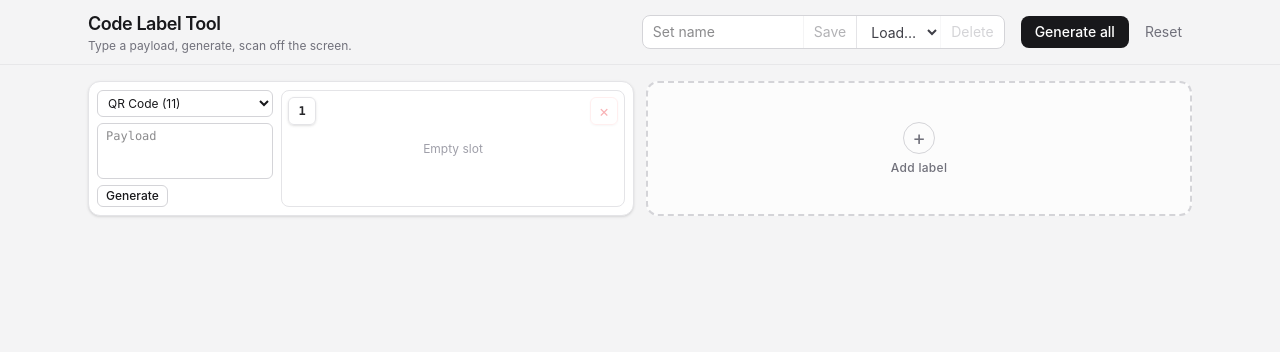
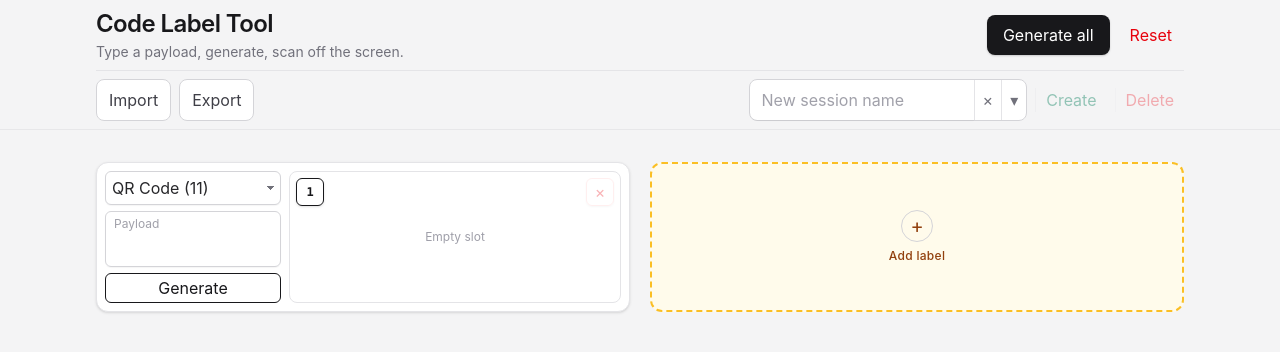
Before and after one commit to DearNoodle/scan-code, a React (Vite) app: page / in a window 1280 px wide. Shown: the top 352 px of the page. Built offline with nearby package versions, Linux system fonts and the light colour scheme.

Commit message:
feat: add import/export functionality and update styles

```diff
--- a/src/App.tsx
+++ b/src/App.tsx
@@ -1,4 +1,4 @@
-import { useEffect, useState } from 'react'
+import { useEffect, useRef, useState } from 'react'
 import {
   createInitialState,
   sessionReducer,
@@ -32,6 +32,8 @@ export default function App() {
   const [sets, setSets] = useState<LabelSet[]>(() => localSetStore.load())
   const [setName, setSetName] = useState('')
   const [selectedSetId, setSelectedSetId] = useState('')
+  const [sessionPickerOpen, setSessionPickerOpen] = useState(false)
+  const importInputRef = useRef<HTMLInputElement>(null)
 
   function apply(event: Parameters<typeof sessionReducer>[1]) {
     const next = sessionReducer(state, event, encode)
@@ -62,97 +64,166 @@ export default function App() {
   function persistNamed() {
     const name = setName.trim()
     if (!name) return
-    const next = saveSet(localSetStore, { name, session: state })
+    const next = saveSet(localSetStore, { name, session: state, id: selectedSetId || undefined })
     setSets(next)
-    const saved = next.find((s) => s.name === name)
+    const saved = next.find((s) => s.id === selectedSetId || s.name === name)
     if (saved) setSelectedSetId(saved.id)
+  }
+
+  function selectSession(id: string) {
+    const nextSession = sets.find((set) => set.id === id)
+    if (!nextSession || nextSession.id === selectedSetId) return
+
+    const currentSession = sets.find((set) => set.id === selectedSetId)
+    if (currentSession) {
+      setSets(saveSet(localSetStore, { name: currentSession.name, session: state, id: currentSession.id }))
+    }
+    const loaded = loadSet(localSetStore, nextSession.id)
+    if (loaded.rows.length) {
+      setState(loaded)
+      setSelectedSetId(nextSession.id)
+      setSetName(nextSession.name)
+      setSessionPickerOpen(false)
+    }
+  }
+
+  async function exportSession() {
+    const data = JSON.stringify(state, null, 2)
+    const blob = new Blob([data], { type: 'application/json' })
+
+    const saveFilePicker = (window as Window & {
+      showSaveFilePicker?: (options: {
+        suggestedName: string
+        types: { description: string; accept: Record<string, string[]> }[]
+      }) => Promise<{ createWritable: () => Promise<FileSystemWritableFileStream> }>
+    }).showSaveFilePicker
+
+    if (saveFilePicker) {
+      try {
+        const handle = await saveFilePicker({
+          suggestedName: 'code-label-session.json',
+          types: [{ description: 'JSON session', accept: { 'application/json': ['.json'] } }],
+        })
+        const writable = await handle.createWritable()
+        await writable.write(blob)
+        await writable.close()
+      } catch (error) {
+        if ((error as DOMException).name !== 'AbortError') throw error
+      }
+      return
+    }
+
+    const name = window.prompt('Export file name', 'code-label-session.json')
+    if (!name) return
+    const url = URL.createObjectURL(blob)
+    const link = document.createElement('a')
+    link.href = url
+    link.download = name.endsWith('.json') ? name : `${name}.json`
+    link.click()
+    URL.revokeObjectURL(url)
+  }
+
+  function importSession(file: File) {
+    void file.text().then((contents) => {
+      const imported = JSON.parse(contents) as SessionState
+      if (!Array.isArray(imported.rows) || !imported.rows.length) throw new Error('Invalid session')
+      setState(imported)
+      setSelectedSetId('')
+      setSetName('')
+    }).catch(() => window.alert('That file does not contain a valid session.'))
   }
 
   return (
     <div className="min-h-svh bg-zinc-100 text-zinc-900">
       <header className="sticky top-0 z-10 border-b border-zinc-200/80 bg-zinc-100/90 backdrop-blur">
-        <div className="mx-auto flex max-w-6xl flex-wrap items-center justify-between gap-x-6 gap-y-3 px-4 py-2.5 sm:px-6">
+        <div className="mx-auto max-w-6xl px-5 py-2 sm:px-8 sm:py-2">
+          <div className="flex flex-wrap items-center justify-between gap-x-6 gap-y-2">
             <div className="min-w-0">
-            <h1 className="text-lg font-semibold tracking-tight">Code Label Tool</h1>
-            <p className="text-xs text-zinc-500">Type a payload, generate, scan off the screen.</p>
+              <h1 className="text-xl font-semibold tracking-tight sm:text-2xl">Code Label Tool</h1>
+              <p className="mt-0.5 text-sm text-zinc-500">Type a payload, generate, scan off the screen.</p>
             </div>
-          <div className="flex flex-wrap items-center gap-x-4 gap-y-2">
-            <div className="flex items-stretch overflow-hidden rounded-lg border border-zinc-300 bg-white">
+            <div className="flex items-center gap-2">
+              <button type="button" disabled={busy} className="ui-primary rounded-lg bg-zinc-900 px-4 py-2 text-sm font-medium text-white hover:bg-zinc-800 disabled:opacity-50" onClick={() => apply({ type: 'GENERATE_ALL' })}>
+                {busy ? 'Generating…' : 'Generate all'}
+              </button>
+              <button type="button" className="rounded-lg px-3 py-2 text-sm text-red-600 hover:bg-red-50 hover:text-red-700" onClick={() => apply({ type: 'DELETE_ALL' })}>
+                Reset
+              </button>
+            </div>
+          </div>
+          <div className="mt-2 flex flex-wrap items-center justify-between gap-2 border-t border-zinc-200 pt-2">
+            <div className="flex items-center gap-2">
+              <input ref={importInputRef} type="file" accept="application/json,.json" className="hidden" onChange={(e) => {
+                const file = e.target.files?.[0]
+                if (file) importSession(file)
+                e.target.value = ''
+              }} />
+              <button type="button" className="rounded-lg border border-zinc-300 bg-white px-3 py-2 text-sm text-zinc-700 hover:bg-zinc-50" onClick={() => importInputRef.current?.click()}>
+                Import
+              </button>
+              <button type="button" className="rounded-lg border border-zinc-300 bg-white px-3 py-2 text-sm text-zinc-700 hover:bg-zinc-50" onClick={exportSession}>
+                Export
+              </button>
+            </div>
+            <div className="flex items-center gap-2">
+              <div className="relative flex items-stretch overflow-visible rounded-lg border border-zinc-300 bg-white">
                 <input
-                aria-label="set name"
-                placeholder="Set name"
-                className="w-32 bg-transparent px-2.5 py-1.5 text-sm outline-none focus:bg-zinc-50 sm:w-40"
+                  aria-label="session name"
+                  placeholder="New session name"
+                  className="w-44 rounded-l-lg bg-transparent px-3 py-2 text-sm outline-none focus:bg-zinc-50 sm:w-56"
                   value={setName}
-                onChange={(e) => setSetName(e.target.value)}
-                onKeyDown={(e) => {
-                  if (e.key === 'Enter') persistNamed()
+                  onChange={(e) => {
+                    const name = e.target.value
+                    setSetName(name)
+                    if (name !== sets.find((set) => set.id === selectedSetId)?.name) setSelectedSetId('')
                   }}
+                  onKeyDown={(e) => { if (e.key === 'Enter') persistNamed() }}
                 />
                 <button
                   type="button"
-                disabled={!setName.trim()}
-                className="border-l border-zinc-200 px-2.5 text-sm text-zinc-700 hover:bg-zinc-50 disabled:opacity-40"
-                onClick={persistNamed}
-              >
-                Save
-              </button>
-              <select
-                aria-label="saved sets"
-                className="max-w-36 border-l border-zinc-200 bg-transparent py-1.5 pl-2.5 pr-2 text-sm text-zinc-700 outline-none hover:bg-zinc-50"
-                value={selectedSetId}
-                onChange={(e) => {
-                  const id = e.target.value
-                  if (!id) return
-                  const loaded = loadSet(localSetStore, id)
-                  if (loaded.rows.length) {
-                    setState(loaded)
-                    setSelectedSetId(id)
+                  aria-label="clear session name"
+                  title="Clear session name"
+                  className="border-l border-zinc-200 px-2 text-sm text-zinc-500 hover:bg-zinc-50 hover:text-zinc-800"
+                  onClick={() => {
                     setSetName('')
-                  }
+                    setSelectedSetId('')
+                    setSessionPickerOpen(false)
                   }}
                 >
-                <option value="">Load…</option>
-                {sets.map((s) => (
-                  <option key={s.id} value={s.id}>
-                    {s.name} ({s.rows.length})
-                  </option>
-                ))}
-              </select>
+                  ×
+                </button>
                 <button
                   type="button"
-                disabled={!selectedSetId}
-                className="border-l border-zinc-200 px-2.5 text-sm text-zinc-500 hover:bg-zinc-50 hover:text-red-700 disabled:opacity-30"
-                onClick={() => {
+                  aria-label="select session"
+                  title="Select session"
+                  className="border-l border-zinc-200 px-2 text-sm text-zinc-500 hover:bg-zinc-50 hover:text-zinc-800"
+                  onClick={() => setSessionPickerOpen((open) => !open)}
+                >
+                  ▾
+                </button>
+                {sessionPickerOpen && (
+                  <div className="absolute right-0 top-full z-20 mt-1 max-h-56 min-w-full overflow-y-auto rounded-lg border border-zinc-300 bg-white py-1 shadow-lg">
+                    {sets.length ? sets.map((set) => (
+                      <button key={set.id} type="button" className="block w-full px-3 py-1.5 text-left text-sm text-zinc-700 hover:bg-zinc-50" onClick={() => selectSession(set.id)}>
+                        {set.name} <span className="text-zinc-400">({set.rows.length})</span>
+                      </button>
+                    )) : <span className="block px-3 py-1.5 text-sm text-zinc-400">No saved sessions</span>}
+                  </div>
+                )}
+              </div>
+              <button type="button" aria-label="create session" title="Create session" disabled={!setName.trim()} className="border-l border-zinc-200 px-2.5 text-sm font-medium text-emerald-700 hover:bg-emerald-50 disabled:opacity-40" onClick={persistNamed}>Create</button>
+              <button type="button" aria-label="delete session" title="Delete session" disabled={!selectedSetId} className="border-l border-zinc-200 px-2.5 text-sm text-red-600 hover:bg-red-50 hover:text-red-700 disabled:opacity-30" onClick={() => {
                 if (!selectedSetId) return
                 setSets(deleteSet(localSetStore, selectedSetId))
                 setSelectedSetId('')
-                }}
-              >
-                Delete
-              </button>
-            </div>
-            <div className="flex items-center gap-1.5">
-              <button
-                type="button"
-                disabled={busy}
-                className="rounded-lg bg-zinc-900 px-3.5 py-1.5 text-sm font-medium text-white hover:bg-zinc-800 disabled:opacity-50"
-                onClick={() => apply({ type: 'GENERATE_ALL' })}
-              >
-                {busy ? 'Generating…' : 'Generate all'}
-              </button>
-              <button
-                type="button"
-                className="rounded-lg px-2.5 py-1.5 text-sm text-zinc-500 hover:bg-zinc-200/70 hover:text-zinc-800"
-                onClick={() => apply({ type: 'DELETE_ALL' })}
-              >
-                Reset
-              </button>
+                setSetName('')
+              }}>Delete</button>
             </div>
           </div>
         </div>
       </header>
 
-      <main className="mx-auto grid max-w-6xl grid-cols-1 gap-3 px-4 py-4 pb-16 lg:grid-cols-2 sm:px-6">
+      <main className="mx-auto grid max-w-6xl grid-cols-1 gap-5 px-5 py-6 pb-20 sm:px-8 sm:py-8 lg:grid-cols-2">
         {state.rows.map((row, index) => {
           const native = NATIVE[row.type]
           return (
@@ -180,7 +251,8 @@ export default function App() {
                   aria-label="data"
                   rows={2}
                   placeholder="Payload"
-                  className="h-14 w-full resize-none rounded-md border border-zinc-300 px-2 py-1 font-mono text-xs outline-none focus:border-zinc-500"
+                  className="h-14 w-full resize-none rounded-md border border-zinc-300 px-2 py-1 font-mono leading-3 outline-none focus:border-zinc-500"
+                  style={{ fontSize: '12px', lineHeight: '15px' }}
                   value={row.data}
                   onChange={(e) =>
                     apply({ type: 'CHANGE_DATA', id: row.id, data: e.target.value })
@@ -191,7 +263,7 @@ export default function App() {
                   <button
                     type="button"
                     disabled={busy}
-                    className="rounded-md border border-zinc-300 bg-white px-2 py-0.5 text-xs font-medium hover:bg-zinc-50 disabled:opacity-50"
+                    className="ui-generate w-full rounded-md border border-zinc-300 bg-white px-2 py-0.5 text-xs font-medium hover:bg-zinc-50 disabled:opacity-50"
                     onClick={() => apply({ type: 'GENERATE_ONE', id: row.id })}
                   >
                     Generate
@@ -209,7 +281,7 @@ export default function App() {
                     }`}
                 >
                   <span
-                    className="absolute top-1.5 left-1.5 z-10 flex h-7 w-7 items-center justify-center rounded-md border border-zinc-200 bg-white/90 font-mono text-xs font-semibold tabular-nums text-zinc-800 shadow-sm"
+                    className="absolute top-1.5 left-1.5 z-10 flex h-7 w-7 items-center justify-center rounded-md border border-zinc-900 bg-white font-mono text-xs font-semibold tabular-nums text-zinc-900 shadow-sm"
                     title={`Scan ${index + 1} of ${state.rows.length}`}
                   >
                     {index + 1}
@@ -257,7 +329,7 @@ export default function App() {
         <button
           type="button"
           tabIndex={-1}
-          className="group flex min-h-[7.75rem] min-w-0 flex-col items-center justify-center gap-1.5 rounded-xl border-2 border-dashed border-zinc-300 bg-white/70 p-2 text-zinc-500 transition hover:border-zinc-400 hover:bg-white hover:text-zinc-800 hover:shadow-sm"
+          className="ui-add group flex min-h-[7.75rem] min-w-0 flex-col items-center justify-center gap-1.5 rounded-xl border-2 border-dashed border-zinc-300 bg-white/70 p-2 text-zinc-500 transition hover:border-zinc-400 hover:bg-white hover:text-zinc-800 hover:shadow-sm"
           onMouseDown={(e) => e.preventDefault()}
           onClick={() => apply({ type: 'ADD_ROW' })}
         >
--- a/src/index.css
+++ b/src/index.css
@@ -1,5 +1,146 @@
 @import "tailwindcss";
+
+:root {
+  font-family: Inter, ui-sans-serif, system-ui, -apple-system, BlinkMacSystemFont, "Segoe UI", sans-serif;
+  color: #18181b;
+  background: #f4f4f5;
+  font-synthesis: none;
+  text-rendering: optimizeLegibility;
+}
 
 body {
   margin: 0;
+  min-width: 320px;
 }
+
+/* A small, shared control language keeps the dense label editor calm. */
+button,
+select,
+input,
+textarea {
+  font: inherit;
+}
+
+button {
+  cursor: pointer;
+  transition: background-color 140ms ease, border-color 140ms ease, color 140ms ease,
+    box-shadow 140ms ease, transform 140ms ease;
+}
+
+button:active:not(:disabled) {
+  transform: translateY(1px);
+}
+
+button:focus-visible,
+select:focus-visible,
+input:focus-visible,
+textarea:focus-visible {
+  outline: 3px solid rgb(16 185 129 / 28%);
+  outline-offset: 2px;
+}
+
+select,
+textarea,
+input:not([type="file"]) {
+  border-color: #d4d4d8;
+  color: #27272a;
+  box-shadow: 0 1px 1px rgb(24 24 27 / 4%);
+  transition: border-color 140ms ease, box-shadow 140ms ease, background-color 140ms ease;
+}
+
+select:hover,
+textarea:hover,
+input:not([type="file"]):hover {
+  border-color: #a1a1aa;
+}
+
+select:focus,
+textarea:focus,
+input:not([type="file"]):focus {
+  border-color: #10b981;
+  box-shadow: 0 0 0 3px rgb(16 185 129 / 12%);
+  outline: none;
+}
+
+textarea::placeholder,
+input::placeholder {
+  color: #a1a1aa;
+}
+
+select {
+  cursor: pointer;
+  background-image: linear-gradient(45deg, transparent 50%, #71717a 50%),
+    linear-gradient(135deg, #71717a 50%, transparent 50%);
+  background-position: calc(100% - 10px) 50%, calc(100% - 6px) 50%;
+  background-repeat: no-repeat;
+  background-size: 4px 4px, 4px 4px;
+  padding-right: 1.6rem;
+  appearance: none;
+}
+
+button:disabled {
+  cursor: not-allowed;
+}
+
+/* Simple semantic colors: black primary action, blue secondary controls,
+   and amber for the add-new affordance. */
+.ui-primary {
+  background: #18181b;
+  box-shadow: 0 1px 2px rgb(24 24 27 / 20%);
+}
+
+.ui-primary:hover:not(:disabled) {
+  background: #09090b;
+  box-shadow: 0 3px 8px rgb(24 24 27 / 22%);
+}
+
+.ui-generate {
+  border-color: #18181b;
+  background: #fff;
+  color: #18181b;
+}
+
+.ui-generate:hover:not(:disabled) {
+  border-color: #09090b;
+  background: #f4f4f5;
+  color: #09090b;
+}
+
+.ui-secondary {
+  border-color: #bfdbfe;
+  color: #1d4ed8;
+}
+
+.ui-secondary:hover:not(:disabled) {
+  border-color: #93c5fd;
+  background: #eff6ff;
+  color: #1e40af;
+}
+
+.ui-add {
+  border-color: #fbbf24;
+  background: #fffbeb;
+  color: #92400e;
+}
+
+.ui-add:hover {
+  border-color: #f59e0b;
+  background: #fef3c7;
+  color: #78350f;
+}
+
+.ui-add:hover span:first-child {
+  border-color: #f59e0b;
+  background: #fef3c7;
+  color: #78350f;
+}
+
+@media (prefers-reduced-motion: reduce) {
+  *,
+  *::before,
+  *::after {
+    scroll-behavior: auto !important;
+    transition-duration: 0.01ms !important;
+    animation-duration: 0.01ms !important;
+  }
+}
```
Lines whose indentation alone changed are shown as unchanged.
